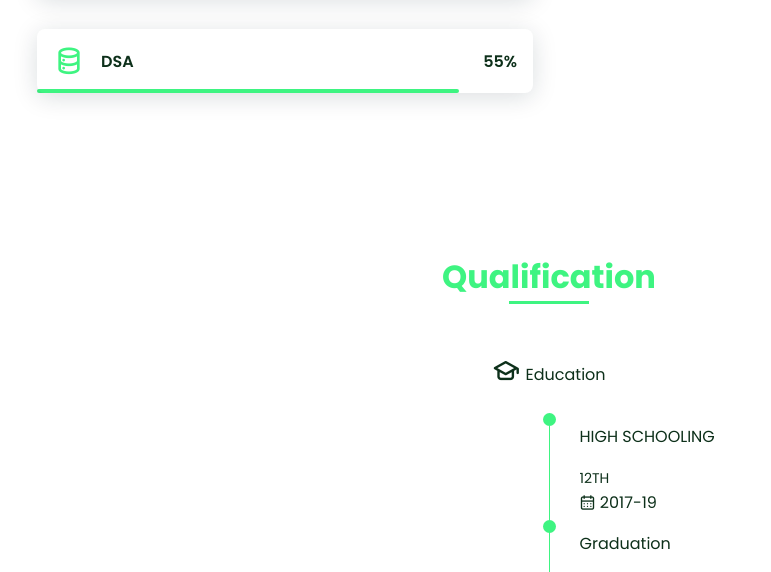
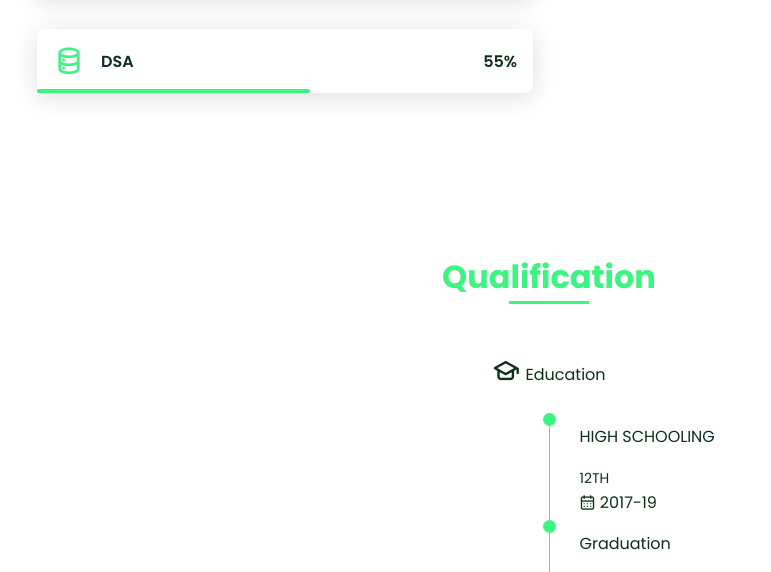
Before and after one commit to AlokPng/Portfolio, a plain HTML site: page index.html in a window 1280 px wide. Shown: the part 1807-2379 px from the top of the page, without its empty margins (91-862 px from the left). Drawn offline with nearby package versions, Linux system fonts and the light colour scheme.

Commit message:
Update styles.css

```diff
--- a/assets/css/styles.css
+++ b/assets/css/styles.css
@@ -375,7 +375,7 @@ img {
 }
 
 .skills__ux {
-  width: 85%;
+  width: 55%;
 }
 
 .skills__img {
```
